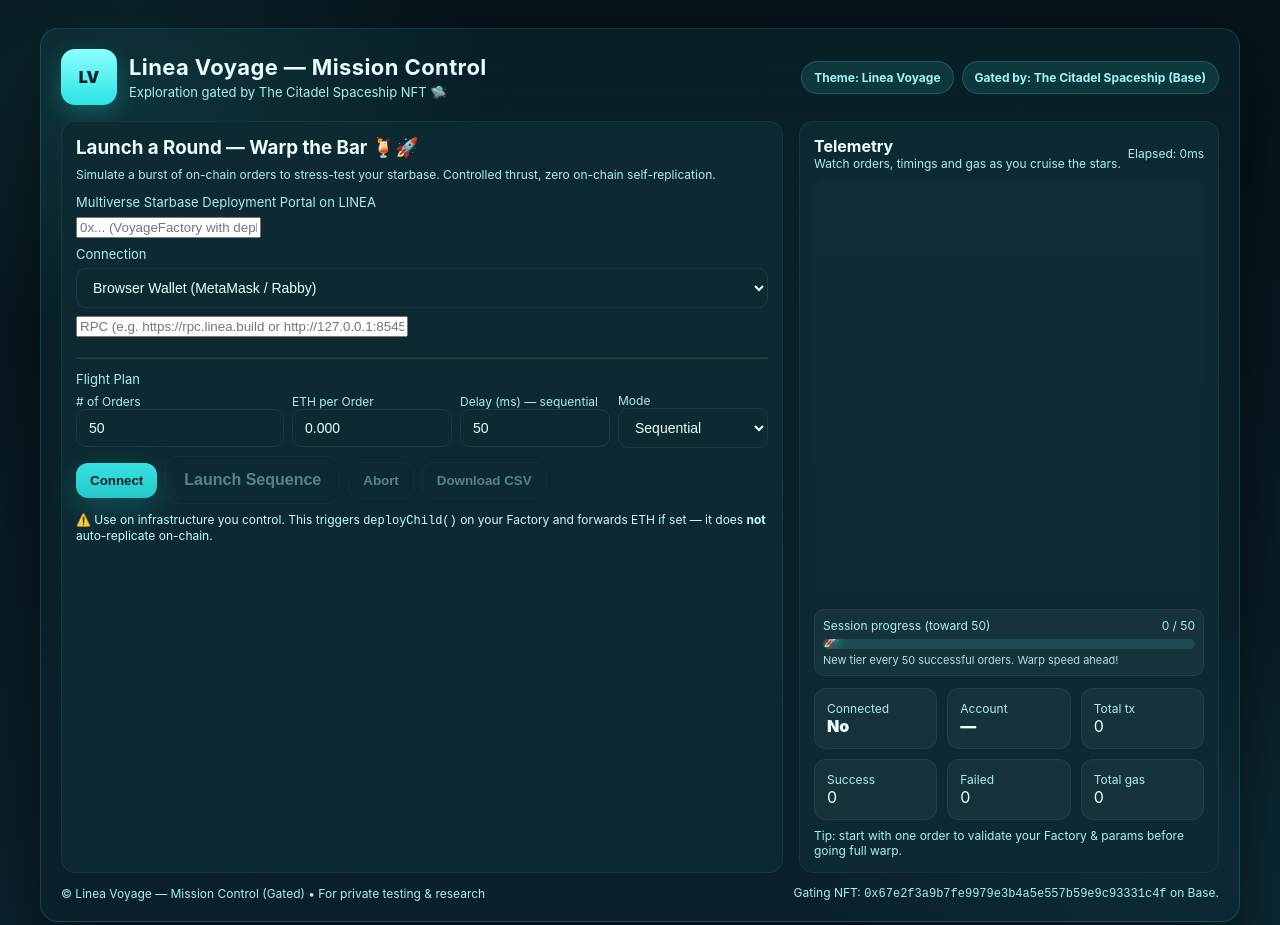
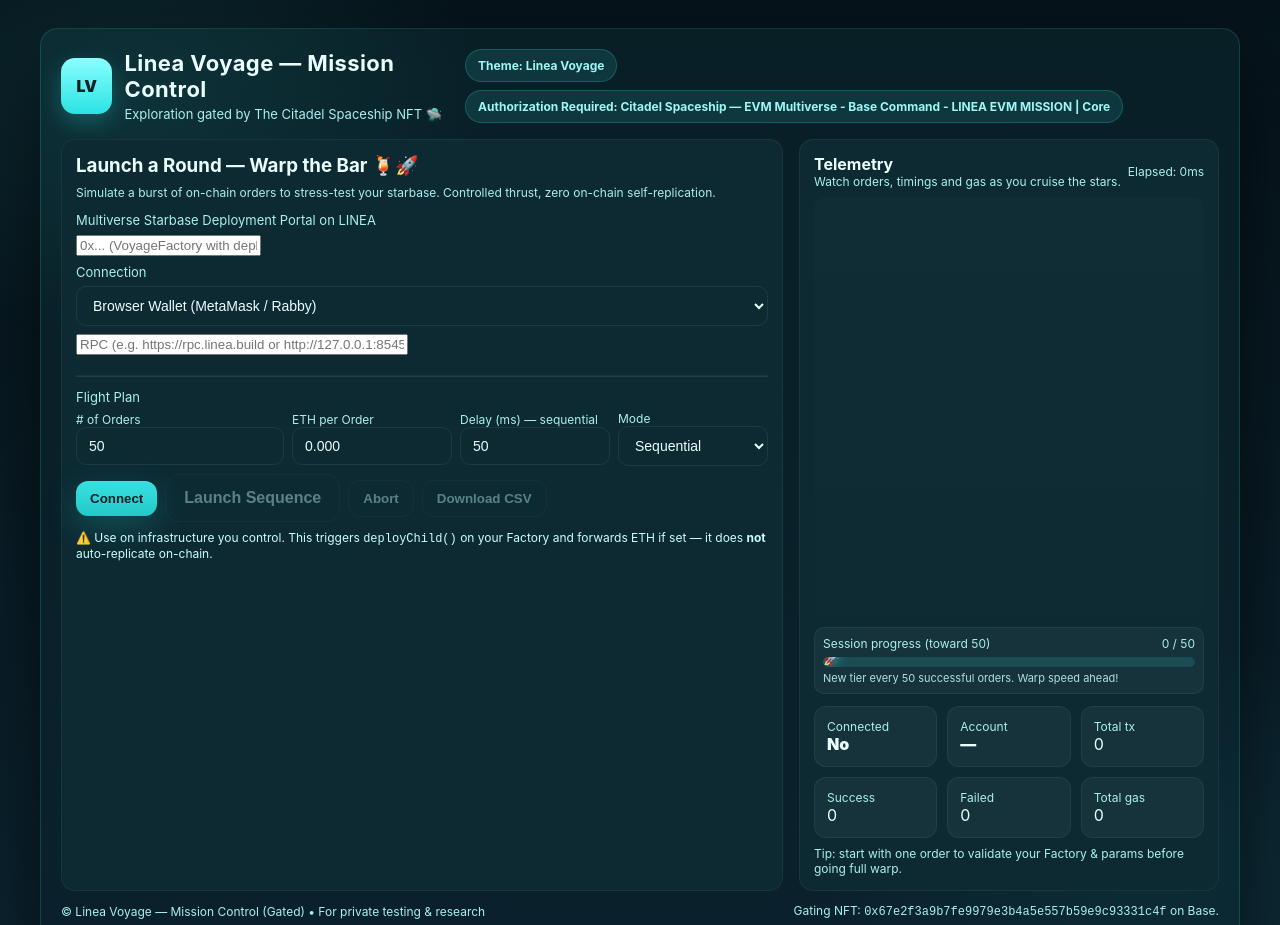
Before and after one commit to mikeminer/lineavoyage, a plain HTML site: page index.html in a window 1280 px wide. Shown: the top 925 px of the page. Drawn offline with nearby package versions, Linux system fonts and the light colour scheme.

Commit message:
Update index.html

```diff
--- a/index.html
+++ b/index.html
@@ -79,7 +79,7 @@
       </div>
       <div class="top-actions">
         <div class="pill">Theme: Linea Voyage</div>
-        <div class="pill">Gated by: The Citadel Spaceship (Base)</div>
+        <div class="pill">Authorization Required: Citadel Spaceship — EVM Multiverse - Base Command - LINEA EVM MISSION | Core </div>
       </div>
     </header>
 
```
